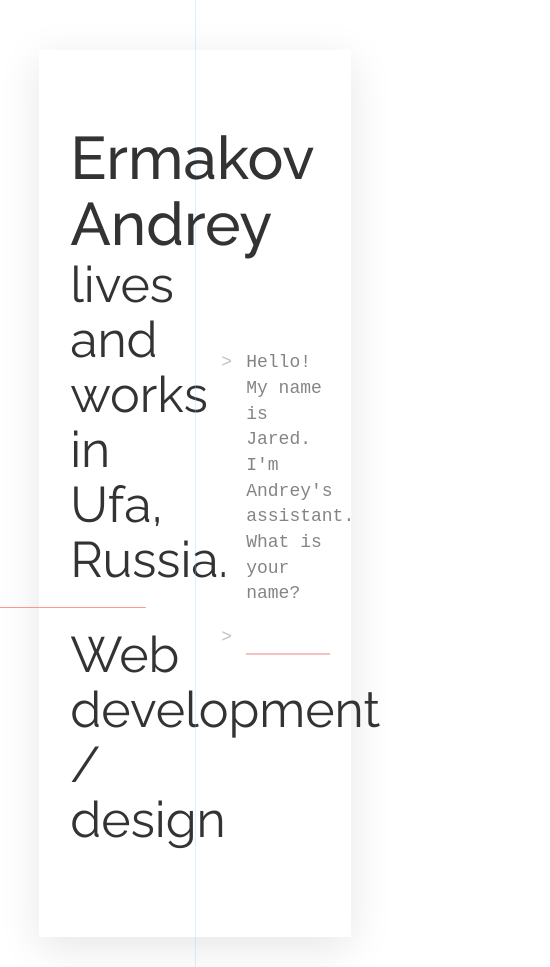
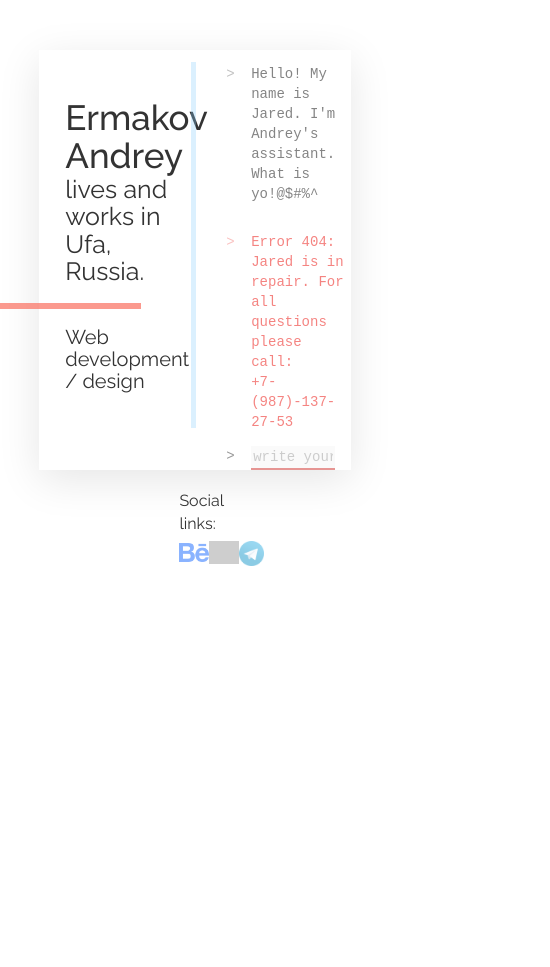
Before and after one commit to andyermkv/andyermkv.github.io, a plain HTML site: page index.html in a window 390 px wide. Shown: the whole page, 550 px wide, since content can reach past the window. After the commit the page ends 844 px from the top, so only its background shows below. Drawn offline with Linux system fonts and the light colour scheme; grey boxes are pictures that could not be loaded.

Commit message:
second commit

```diff
--- a/css/main.css
+++ b/css/main.css
@@ -52,7 +52,7 @@ html.js .loader_inner {
 
 body {
 	display: flex;
-	flex-direction: row;
+	flex-direction: column;
 	justify-content: center;
 	align-content: center;
 	align-items: center;
@@ -75,6 +75,7 @@ body {
 	align-content: center;
 	align-items: center;
 	margin-top: 50px;
+	margin-bottom: 20px;
 	width: 80%;
 	box-shadow: 0 10px 40px rgba(0,0,0,0.1);
 }
@@ -87,17 +88,17 @@ body {
 	width: 50%;
 	font-family: "Raleway", sans-serif;
 	line-height: 1.1;
-	margin-right: 40px;
+	margin-right: 50px;
 	margin-top: 20px;
-	margin-bottom: 70px;
+	margin-bottom: 50px;
 }
 
 .description:after {
 	content: "";
 	position: absolute;
-	height: 125%;
-	width: 1px;
-	right: 10px;
+	height: 110%;
+	width: 5px;
+	right: 5px;
 	background-color: lightskyblue;
 	opacity: 0.3;
 }
@@ -110,8 +111,8 @@ body {
 	content: "";
 	position: absolute;
 	width: 140%;
-	height: 1px;
-	top: -20px;
+	height: 6px;
+	top: -23px;
 	right: 40px;
 	background-color: salmon;
 	opacity: 0.8;
@@ -122,26 +123,13 @@ body {
 	padding: 0;
 }
 
-.fio {
-	position: relative;
-	z-index: 1;
+.color_yellow {
 	font-weight: 500;
 	font-size: 60px;
 }
 
-.description .color_yellow {
-	display: inline-block;
-	position: relative;
-	width: 500px;
-	height: 35px;
-	top: 90px;
-	z-index: 0;
-}
-
 .description .color_yellow:hover {
-	cursor: pointer;
-	background-color: yellow;
-	z-index: 0;
+	background-color: lightgoldenrodyellow;
 }
 
 .description .color_green:hover {
@@ -152,7 +140,6 @@ body {
 	background-color: lightpink;
 }
 
-
 .chat {
 	display: flex;
 	flex-direction: column;
@@ -161,11 +148,11 @@ body {
 	font-family: "SourceCodePro", monospace;
 	font-weight: 200;
 	font-size: 18px;
-	opacity: 0.6;
 }
 
 .chat p {
 	position: relative;
+	opacity: 0.6;
 }
 
 .chat p::before {
@@ -214,3 +201,48 @@ input[type="text"]::-moz-placeholder {
 input[type="text"]:focus::-moz-placeholder {
 	color: transparent;
 }
+
+
+.chat--404 {
+	color: #EE332F;
+	font-size: 16px;
+}
+
+.chat-404::before {
+	content: ">";
+	position: absolute;
+	left: -25px;
+	opacity: 0.5;
+}
+
+.main-footer,
+.portfolio {
+	display: flex;
+	flex-direction: column;
+	justify-content: center;
+	font-size: 16px;
+}
+
+.main-footer {
+	width: 8%;
+}
+
+.portfolio span {
+	margin-bottom: 5px;
+	text-align: center;
+}
+
+.social {
+	display: flex;
+	flex-direction: row;
+	justify-content: space-around;
+	margin-bottom: 10px;
+}
+
+.social img {
+	opacity: 0.5;
+}
+
+.social img:hover {
+	opacity: 1;
+}
--- a/css/media.css
+++ b/css/media.css
@@ -2,16 +2,42 @@
 
 /* Large Devices, Wide Screens */
 @media only screen and (max-width : 1200px) {
-
+	.description {
+		font-size: 40px;
+	}
+	.color_yellow {
+		font-weight: 500;
+		font-size: 50px;
+	}
 }
 
 /* Medium Devices, Desktops */
 @media only screen and (max-width : 992px) {
+	.description {
+		font-size: 30px;
+	}
 
 }
 
 /* Small Devices, Tablets */
 @media only screen and (max-width : 768px) {
+	.color_yellow {
+		font-weight: 500;
+		font-size: 35px;
+	}
+	.description {
+		font-size: 25px;
+	}
+	.main--line {
+		font-size: 20px;
+	}
+	.chat,
+	.chat--404,
+	.chat input[type="text"],
+	input[type="text"]::-webkit-input-placeholder {
+		font-size: 14px;
+	}
+}
 
 	/*Disable Animation on Mobile Devices*/
 	.animated {
@@ -39,7 +65,17 @@
 
 /* Extra Small Devices, Phones */
 @media only screen and (max-width : 480px) {
+	.color_yellow {
+		font-weight: 500;
+		font-size: 30px;
+	}
 
+	.chat,
+	.chat--404,
+	.chat input[type="text"],
+	input[type="text"]::-webkit-input-placeholder {
+		font-size: 12px;
+	}
 }
 
 /* Custom, iPhone Retina */
--- a/index.html
+++ b/index.html
@@ -29,45 +29,30 @@
 	<script src="libs/modernizr/modernizr.js"></script>
 
 </head>
-
-
-
-
-
-
-
-
-
 <body>
-
 	<div class="main">
 		<section class="description">
-			<div class="color_yellow"></div>
-			<p><span class="fio">Ermakov Andrey</span><br>lives and works in Ufa, Russia.</p>
+			<p><span class="color_yellow">Ermakov Andrey</span><br>lives and works in Ufa, Russia.</p>
 			<p class="main--line"><span class="color_green">Web development</span> / <span class="color_red"> design</span></p>
 		</section>
-
 		<section class="chat">
-			<p>Hello! My name is Jared. I'm Andrey's assistant. What is your name?</p>
+			<p>Hello! My name is Jared. I'm Andrey's assistant. What is yo!@$#%^</p>
+			<p class="chat--404">Error 404: Jared is in repair. For all questions please call:<br> +7-(987)-137-27-53</p>
 			<div class="chat--input">
-				<input type="text" autofocus name="chat--answer" placeholder="write your name">
+				<input type="text" autofocus name="chat--answer" placeholder="write your name" disabled>
 			</div>
 		</section>
 	</div>
-
-
-
-
-
-
-
-
-
-
-
-
-
-	<!-- Здесь пишем код -->
+	<div class="main-footer">
+		<div class="portfolio">
+				<span>Social links:</span>
+			<div class=social>
+				<a href="https://www.behance.net/andreystr9b2ed" target="_blank"><img src="img/behance.png" width="30"></a>
+				<a href="https://github.com/andyermkv" target="_blank"><img src="img/octocat.png" width="30"></a>
+				<a href="https://t.me/andyermkv" target="_blank"><img src="img/telegram.png" width="25"></a>
+			</div>
+		</div>
+	</div>
 
 	<div class="hidden"></div>
 
```
Also changed, not shown: img/behance.png (added), img/telegram.png (added), 1 other file.
